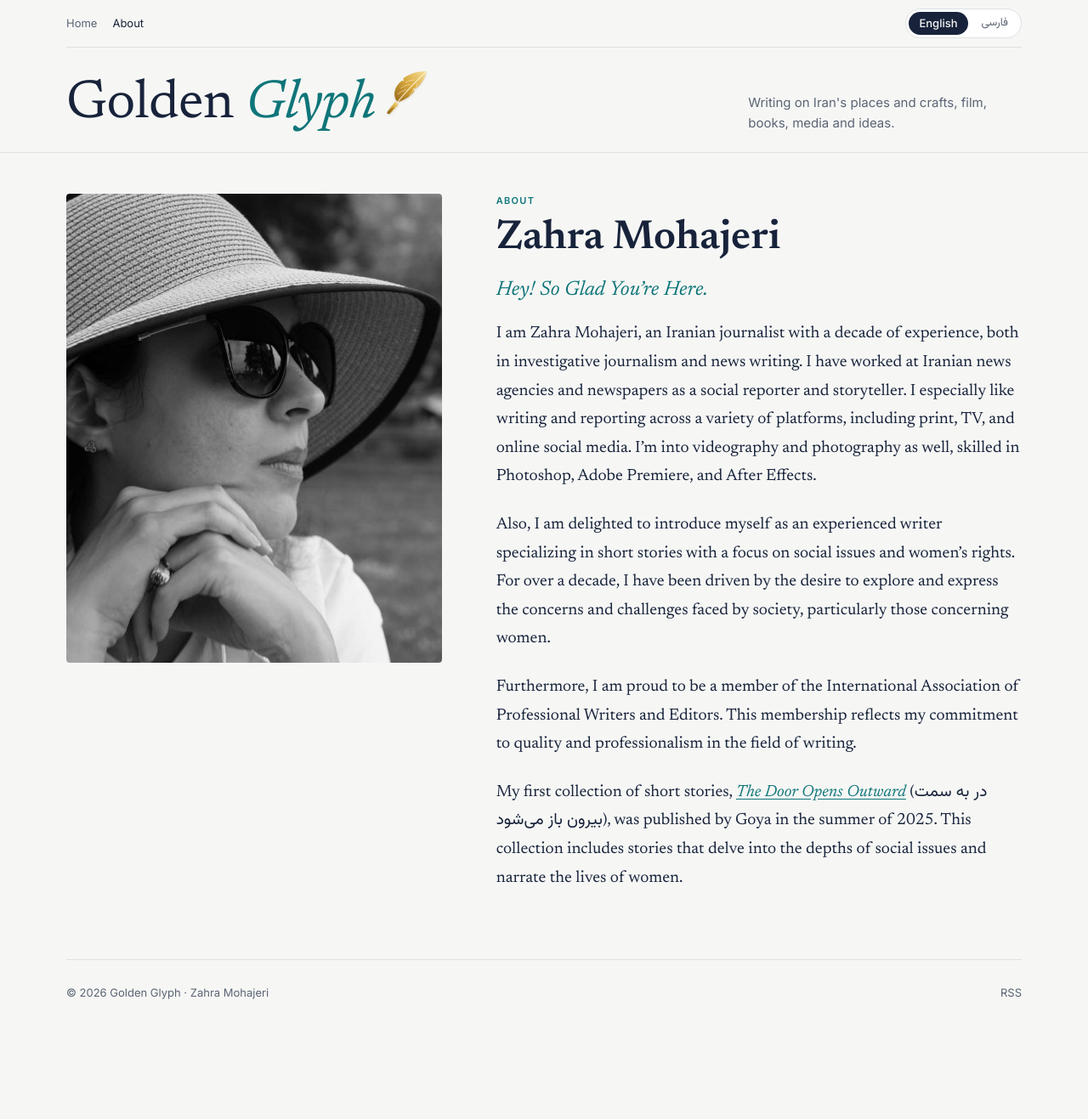
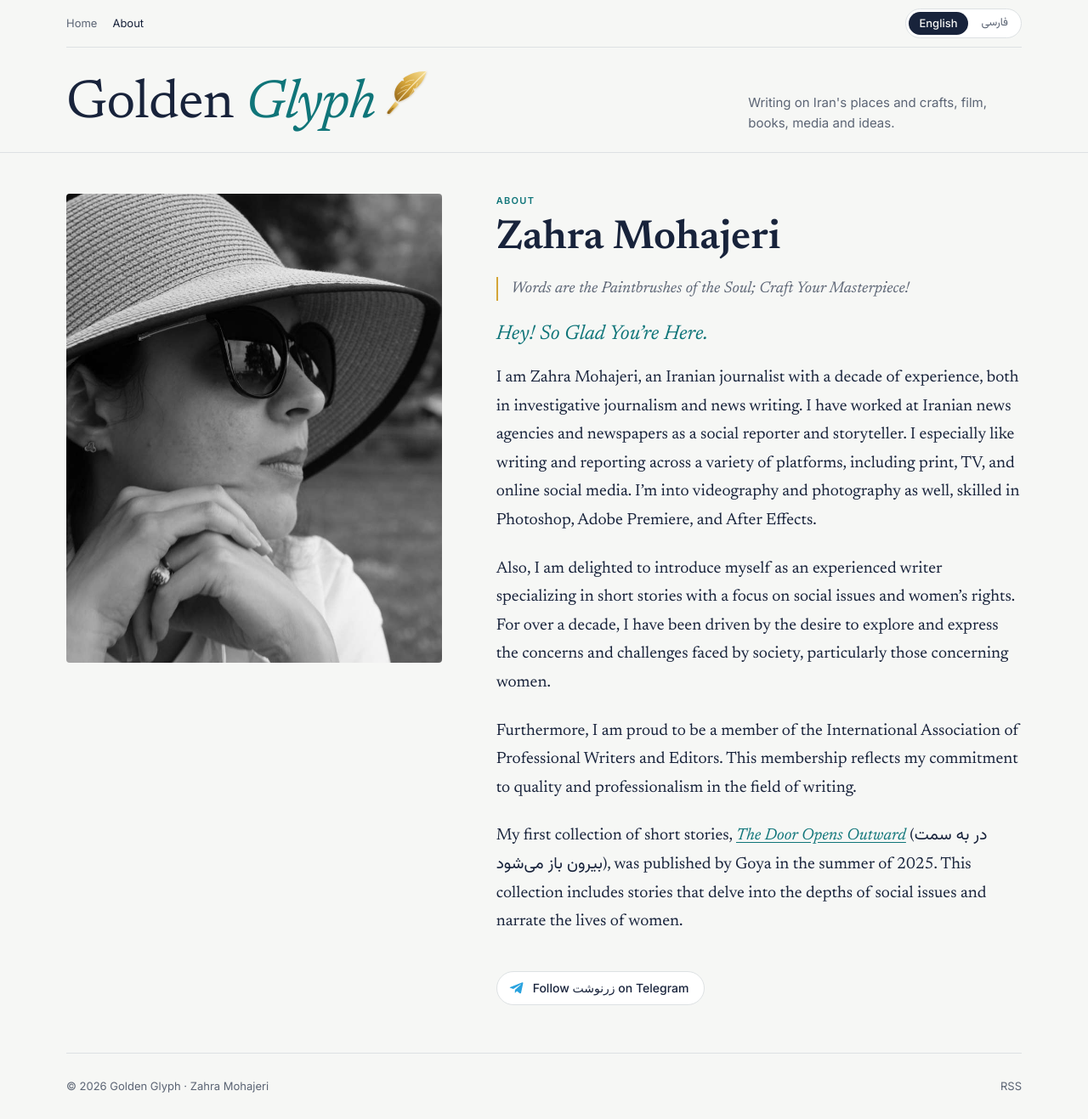
Before and after one commit to zmohajeri/zmohajeri.github.io, a Jekyll site: the page built from en/about.md, in a window 1280 px wide. Shown: the whole page at 85% size. Built offline with Jekyll 4.4.1, drawn with Linux system fonts in a browser that asks for light colours; before the commit the page ends 1207 px from its top, so only the background shows below that.

Commit message:
About pages: Paintbrushes epigraph and Telegram channel link
Co-Authored-By: Claude Opus 5.5 <noreply@anthropic.com>
Claude-Session: https://claude.ai/code/session_01MqRwwpSaB1re11wDQg4XRJ

```diff
--- a/_data/ui.yml
+++ b/_data/ui.yml
@@ -4,6 +4,7 @@ en:
   home_tagline: Writing Between Languages and Homes
   byline: By Zahra Mohajeri
   about: About
+  telegram: Follow زرنوشت on Telegram
   all: All
   also_recent: Also recent
   more: More writing
@@ -20,6 +21,7 @@ fa:
   home_tagline: داستان، یادداشت و نقد به زبان فارسی
   byline: به قلم زهرا مهاجری
   about: درباره‌ی من
+  telegram: کانال تلگرام زرنوشت
   all: همه
   also_recent: تازه‌ها
   more: نوشته‌های دیگر
--- a/_layouts/about.html
+++ b/_layouts/about.html
@@ -9,7 +9,9 @@ layout: default
     <div class="about-text">
       <span class="kicker">{{ t.about }}</span>
       <h1>{% if page.lang == 'fa' %}زهرا مهاجری{% else %}Zahra Mohajeri{% endif %}</h1>
+      {%- if page.epigraph -%}<blockquote class="epigraph">{{ page.epigraph }}</blockquote>{%- endif -%}
       <div class="prose">{{ content }}</div>
+      <p class="follow"><a href="https://t.me/zar_neveshtt" target="_blank" rel="noopener"><svg viewBox="0 0 24 24" aria-hidden="true"><path fill="currentColor" d="M21.9 4.3 18.7 19.4c-.2 1-.9 1.3-1.7.8l-4.8-3.5-2.3 2.2c-.3.3-.5.5-1 .5l.3-4.9 8.9-8c.4-.3-.1-.5-.6-.2L6.5 13.2l-4.7-1.5c-1-.3-1-1 .2-1.5L20.5 3c.9-.3 1.6.2 1.4 1.3Z"/></svg><span>{{ t.telegram }}</span></a></p>
     </div>
   </article>
 </main>
--- a/assets/style.css
+++ b/assets/style.css
@@ -97,6 +97,12 @@ img { max-width: 100%; }
 .about-text h1 { font-family: var(--display); font-weight: 600; font-size: clamp(2rem, 4.5vw, 3rem); line-height: 1.1; margin: 0 0 8px; }
 .lang-fa .about-text h1 { font-family: var(--fa); font-weight: 700; line-height: 1.4; }
 .about-text .prose { margin: 0; }
+.epigraph { margin: 0 0 14px; padding-inline-start: 16px; border-inline-start: 2px solid #d4a537; font-family: var(--display); font-style: italic; font-size: 1.15rem; line-height: 1.5; color: var(--muted); }
+.follow { margin: 8px 0 0; }
+.follow a { display: inline-flex; align-items: center; gap: 10px; border: 1px solid var(--line); background: var(--card); border-radius: 999px; padding: 8px 18px 8px 14px; font-size: 14px; font-weight: 500; color: var(--ink); }
+.follow a:hover { border-color: var(--glaze); color: var(--glaze); }
+.follow svg { width: 18px; height: 18px; color: #2aa3df; }
+.lang-fa .follow a { padding: 8px 14px 8px 18px; }
 .about-text .prose h2 { font-family: var(--display); font-style: italic; font-weight: 400; font-size: 1.5rem; line-height: 1.3; color: var(--glaze); margin: 0 0 .8em; }
 .lang-fa .about-text .prose h2 { font-family: var(--fa); font-style: normal; font-weight: 600; font-size: 1.3rem; }
 @media (max-width: 760px) { .about { grid-template-columns: 1fr; padding-block: 28px 40px; } .portrait { max-width: 420px; } }
--- a/en/about.md
+++ b/en/about.md
@@ -2,6 +2,7 @@
 layout: about
 title: About
 permalink: /en/about/
+epigraph: "Words are the Paintbrushes of the Soul; Craft Your Masterpiece!"
 ---
 ## Hey! So Glad You're Here.
 
```
